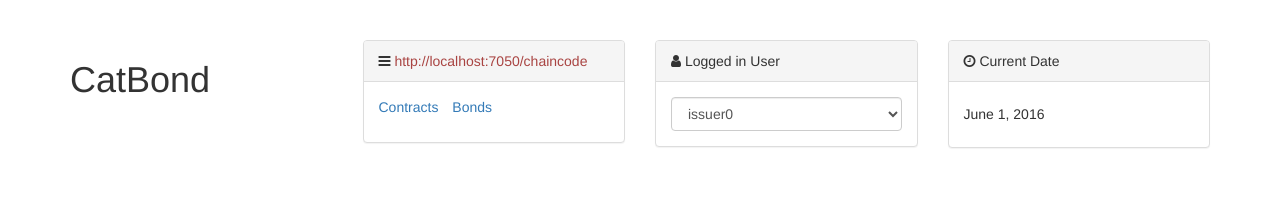
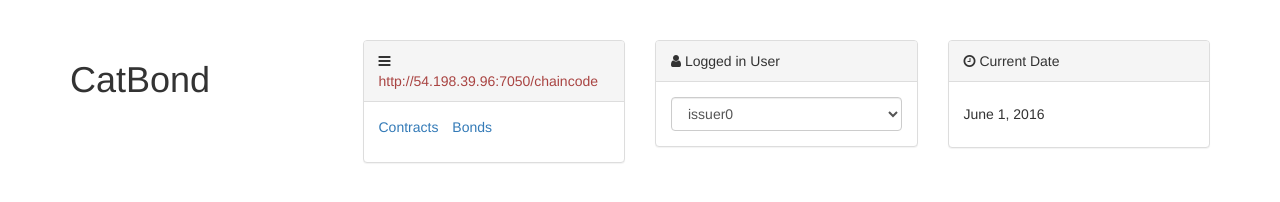
Before and after one commit to olegabu/catbond, a website: page web/app/app.html in a window 1280 px wide. Drawn offline with nearby package versions, Linux system fonts and the light colour scheme; some packages are replaced by stand-ins of ours; a script that the page names is missing.

Commit message:
Users can work with different validation peers

```diff
--- a/web/app/deploy/templates/deployRemote.json
+++ b/web/app/deploy/templates/deployRemote.json
@@ -10,7 +10,7 @@
       "function": "init",
       "args": []
     },
-    "secureContext": "auditor0",
+    "secureContext": "issuer0",
     "attributes": ["role"]
   },
   "id": 0
--- a/web/app/scripts/config.js
+++ b/web/app/scripts/config.js
@@ -3,13 +3,13 @@ angular.module('config', [])
     {
   endpoint: 'http://localhost:7050/chaincode',
   secureContext: 'user_type1_deadbeef',
-  chaincodeID: "87f5280aa540d218c53ef70e556fc7dcdb325dd9dd8f975ed530e091069b737c0f34f27a1f58417125994137c120818256ceab9bf6a0e00c832877580ab88719",
-  users: [{id: 'issuer0', role: 'issuer', endpoint:'http://localhost:7050/chaincode'},
-          {id: 'issuer1', role: 'issuer', endpoint:'http://localhost:7050/chaincode'},
-          {id: 'investor0', role: 'investor', endpoint:'http://localhost:7050/chaincode'},
-          {id: 'investor1', role: 'investor', endpoint:'http://localhost:7050/chaincode'},
-          {id: 'auditor0', role: 'auditor', endpoint:'http://localhost:7050/chaincode'},
-          {id: 'offlineServices', role: 'bank', endpoint:'http://localhost:7050/chaincode'}],
+  chaincodeID: "488ae54be7642382e6ede265ca7f7ca3046d4d5564ce44f88c480cdec39c92deca2b56cacc7aa19e1770322043d7a03777fd45a948528fc5f898bf5f4f289c77",
+  users: [{id: 'issuer0', role: 'issuer', endpoint:'http://54.198.39.96:7050/chaincode'},
+          {id: 'issuer1', role: 'issuer', endpoint:'http://54.198.39.96:7050/chaincode'},
+          {id: 'investor0', role: 'investor', endpoint:'http://54.175.130.125:7050/chaincode'},
+          {id: 'investor1', role: 'investor', endpoint:'http://54.175.130.125:7050/chaincode'},
+          {id: 'auditor0', role: 'auditor', endpoint:'http://52.91.72.177:7050/chaincode'},
+          {id: 'offlineServices', role: 'bank', endpoint:'http://52.91.72.177:7050/chaincode'}],
   triggers: ['hurricane 2 FL', 'earthquake 5 CA'],
   bonds: [{
             id: 'issuer0.2017.6.13.600',
```
Also changed, not shown: web/app/partials/offline.html (+2 -2 lines), README.md, 1 other file.
